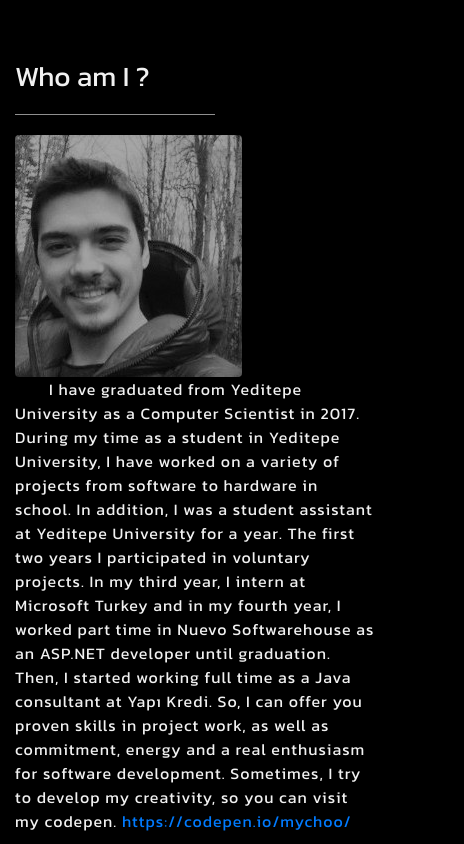
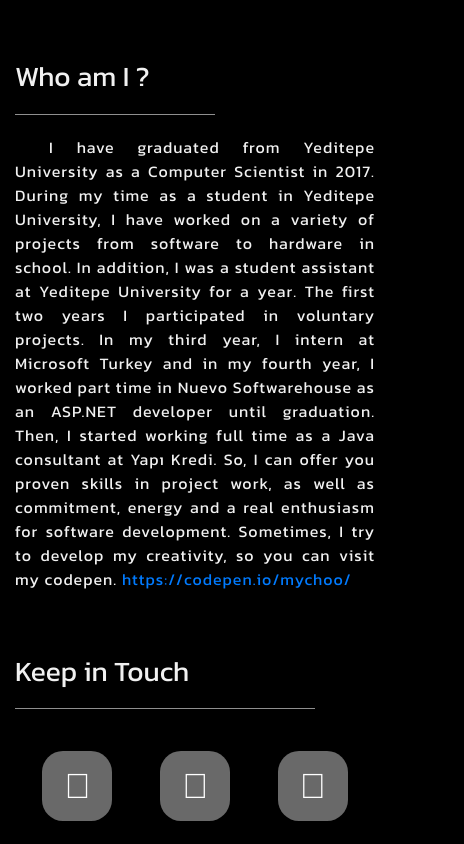
Before and after one commit to ilkemerol/ilkemerol-com, a website: page views/index.html in a window 390 px wide. Shown: the part 800-1644 px from the top of the page, 464 px wide, since content can reach past the window. Drawn offline with nearby package versions, Linux system fonts and the light colour scheme; a script that the page names is missing; a web font is replaced by a local one.

Commit message:
minor changes

```diff
--- a/app.js
+++ b/app.js
@@ -1,9 +1,13 @@
 const express = require("express");
+const favicon = require("serve-favicon");
+const path = require("path");
 const app = express();
 
 const siteRoute = require("./routes/site.route");
 
-app.use(express.static(__dirname));
+app.use("/styles", express.static(path.join(__dirname, "styles")));
+app.use("/static", express.static(path.join(__dirname, "static")));
+app.use(favicon(__dirname + "/styles/image/fav.ico"));
 
 app.use("/", siteRoute);
 app.use(redirectUnmatchedURL);
--- a/styles/css/main.css
+++ b/styles/css/main.css
@@ -1,4 +1,5 @@
-html, body {
+html,
+body {
   overflow-x: hidden;
   background-color: #000000;
   font-family: "Kanit", sans-serif !important;
@@ -28,12 +29,24 @@ hr {
   border: 0;
   border-top: 1px solid #eee;
   margin: 20px 0;
-    opacity: .6;
+  opacity: 0.6;
 }
 a {
   text-decoration: none;
 }
 
-h2, h3, p {
+h2,
+h3,
+p {
   color: #f1f1f1 !important;
 }
+
+@media only screen and (max-width: 600px) {
+  .mobile-dsg img {
+    display: none !important;
+  }
+
+  .mobile-dsg p {
+    text-align: justify !important;
+  }
+}
--- a/views/index.html
+++ b/views/index.html
@@ -1,16 +1,28 @@
 <!DOCTYPE html PUBLIC "-//W3C//DTD HTML 4.01 Transitional//EN" "http://www.w3.org/TR/html4/loose.dtd">
 <html lang="en">
-
   <head>
     <meta http-equiv="content-type" content="text/html; charset=utf-8" />
+    <meta name="viewport" content="width=device-width, initial-scale=1.0" />
     <title>Ilkem Erol | Software Engineer</title>
-  <link href="https://fonts.googleapis.com/css?family=Kanit&display=swap" rel="stylesheet" />
+    <link
+      href="https://fonts.googleapis.com/css?family=Kanit&display=swap"
+      rel="stylesheet"
+    />
     <!-- Font Awesome -->
-  <link rel="stylesheet" href="https://use.fontawesome.com/releases/v5.8.2/css/all.css" />
+    <link
+      rel="stylesheet"
+      href="https://use.fontawesome.com/releases/v5.8.2/css/all.css"
+    />
     <!-- Bootstrap core CSS -->
-  <link href="https://cdnjs.cloudflare.com/ajax/libs/twitter-bootstrap/4.3.1/css/bootstrap.min.css" rel="stylesheet" />
+    <link
+      href="https://cdnjs.cloudflare.com/ajax/libs/twitter-bootstrap/4.3.1/css/bootstrap.min.css"
+      rel="stylesheet"
+    />
     <!-- Material Design Bootstrap -->
-  <link href="https://cdnjs.cloudflare.com/ajax/libs/mdbootstrap/4.8.2/css/mdb.min.css" rel="stylesheet" />
+    <link
+      href="https://cdnjs.cloudflare.com/ajax/libs/mdbootstrap/4.8.2/css/mdb.min.css"
+      rel="stylesheet"
+    />
     <link href="../styles/css/main.css" rel="stylesheet" type="text/css" />
     <link href="../styles/css/text.css" rel="stylesheet" type="text/css" />
     <link href="../styles/css/social.css" rel="stylesheet" type="text/css" />
@@ -20,43 +32,51 @@
 
   <body>
     <!-- Landing Dots Scripts -->
-  <script src='https://cdnjs.cloudflare.com/ajax/libs/three.js/r78/three.min.js'></script>
+    <script src="https://cdnjs.cloudflare.com/ajax/libs/three.js/r78/three.min.js"></script>
     <script type="text/javascript" src="../styles/js/dots.js"></script>
     <header class="container text-center">
       <h1>I'm İlkem Erol</h1>
-    <hr>
-    <div class="animate-container">
+      <hr />
+      <!-- <div class="animate-container">
         <div class="sp-content">
           <h2 class="animate-text-1">Java Developer</h2>
           <h2 class="animate-text-2">Full Stack Developer</h2>
           <h2 class="animate-text-3">Kinect Developer</h2>
         </div>
-    </div>
+      </div> -->
     </header>
     <div class="container pt-3">
       <div class="row">
         <div class="col-lg-12">
           <h3>Who am I ?</h3>
-        <hr style="width: 200px;">
+          <hr style="width: 200px;" />
         </div>
       </div>
       <div class="row">
-      <div class="col-lg-3">
-        <img class="rounded img-fluid" src="../styles/image/ilkemerol.jpg" alt="ilkemerol">
+        <div class="col-lg-3 mobile-dsg">
+          <img
+            class="rounded img-fluid"
+            src="../styles/image/ilkemerol.jpg"
+            alt="ilkemerol"
+          />
         </div>
-      <div class="col-lg-9">
-        <p style="letter-spacing: 1px;">&emsp;&emsp;I have graduated from Yeditepe University as a Computer Scientist in
-          2017.
-          During my time as a student in Yeditepe University, I have worked on a variety of
-          projects from software to hardware in school. In addition, I was a student
-          assistant at Yeditepe University for a year. The first two years I participated in
-          voluntary projects. In my third year, I intern at Microsoft Turkey and in my fourth
-          year, I worked part time in Nuevo Softwarehouse as an ASP.NET developer until
-          graduation. Then, I started working full time as a Java consultant at Yapı Kredi. So, I can offer
-          you proven skills in project work, as well as commitment, energy and a real
-          enthusiasm for software development.
-          Sometimes, I try to develop my creativity, so you can visit my codepen.
-          <a href="https://codepen.io/mychoo/" target="_blank">https://codepen.io/mychoo/</a>
+        <div class="col-lg-9 mobile-dsg">
+          <p style="letter-spacing: 1px;">
+            &emsp;&emsp;I have graduated from Yeditepe University as a Computer
+            Scientist in 2017. During my time as a student in Yeditepe
+            University, I have worked on a variety of projects from software to
+            hardware in school. In addition, I was a student assistant at
+            Yeditepe University for a year. The first two years I participated
+            in voluntary projects. In my third year, I intern at Microsoft
+            Turkey and in my fourth year, I worked part time in Nuevo
+            Softwarehouse as an ASP.NET developer until graduation. Then, I
+            started working full time as a Java consultant at Yapı Kredi. So, I
+            can offer you proven skills in project work, as well as commitment,
+            energy and a real enthusiasm for software development. Sometimes, I
+            try to develop my creativity, so you can visit my codepen.
+            <a href="https://codepen.io/mychoo/" target="_blank"
+              >https://codepen.io/mychoo/</a
+            >
           </p>
         </div>
       </div>
@@ -65,7 +85,7 @@
       <div class="row">
         <div class="col-lg-12">
           <h3>Keep in Touch</h3>
-        <hr style="width: 300px;">
+          <hr style="width: 300px;" />
         </div>
       </div>
       <div class="row mb-3">
@@ -82,21 +102,31 @@
     <!-- Footer -->
     <footer class="page-footer font-small stylish-color-dark">
       <!-- Copyright -->
-    <div class="footer-copyright text-center py-3">© İlkem Erol · Coders always love dark.
+      <div class="footer-copyright text-center py-3">
+        © İlkem Erol · Coders always love dark.
       </div>
       <!-- Copyright -->
     </footer>
     <!-- Footer -->
     <!-- JQuery -->
-  <script type="text/javascript" src="https://cdnjs.cloudflare.com/ajax/libs/jquery/3.4.1/jquery.min.js"></script>
+    <script
+      type="text/javascript"
+      src="https://cdnjs.cloudflare.com/ajax/libs/jquery/3.4.1/jquery.min.js"
+    ></script>
     <!-- Bootstrap tooltips -->
-  <script type="text/javascript"
-    src="https://cdnjs.cloudflare.com/ajax/libs/popper.js/1.14.4/umd/popper.min.js"></script>
+    <script
+      type="text/javascript"
+      src="https://cdnjs.cloudflare.com/ajax/libs/popper.js/1.14.4/umd/popper.min.js"
+    ></script>
     <!-- Bootstrap core JavaScript -->
-  <script type="text/javascript"
-    src="https://cdnjs.cloudflare.com/ajax/libs/twitter-bootstrap/4.3.1/js/bootstrap.min.js"></script>
+    <script
+      type="text/javascript"
+      src="https://cdnjs.cloudflare.com/ajax/libs/twitter-bootstrap/4.3.1/js/bootstrap.min.js"
+    ></script>
     <!-- MDB core JavaScript -->
-  <script type="text/javascript" src="https://cdnjs.cloudflare.com/ajax/libs/mdbootstrap/4.8.2/js/mdb.min.js"></script>
+    <script
+      type="text/javascript"
+      src="https://cdnjs.cloudflare.com/ajax/libs/mdbootstrap/4.8.2/js/mdb.min.js"
+    ></script>
   </body>
-
 </html>
```
Also changed, not shown: styles/image/fav.ico (added). Lines whose indentation alone changed are shown as unchanged.
